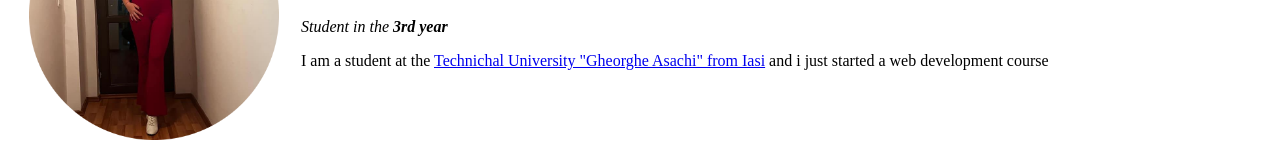
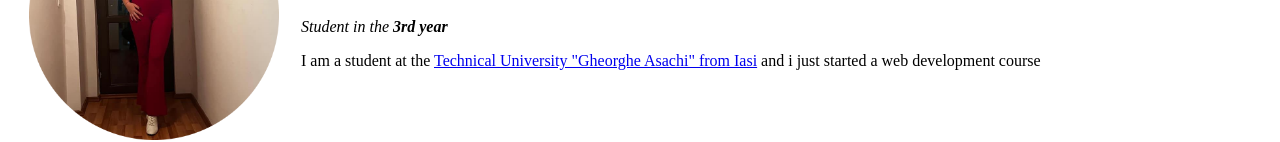
Before and after one commit to dianarotaru2/CV, a plain HTML site: page index.html in a window 1280 px wide. Shown: the part 139-281 px from the top of the page. Drawn offline with Linux system fonts and the light colour scheme.

Commit message:
Update index.html

```diff
--- a/index.html
+++ b/index.html
@@ -11,7 +11,7 @@
             <td>
                 <h1>Rotaru Diana-Georgiana</h1>
                 <p><em>Student in the <strong> 3rd year</strong></em></p>
-                <p>I am a student at the <a href="https://www.tuiasi.ro/">Technichal University "Gheorghe Asachi" from Iasi</a> and i just started a web development course</p>
+                <p>I am a student at the <a href="https://www.tuiasi.ro/">Technical University "Gheorghe Asachi" from Iasi</a> and i just started a web development course</p>
             </td>
         </tr>
     </table>
```
